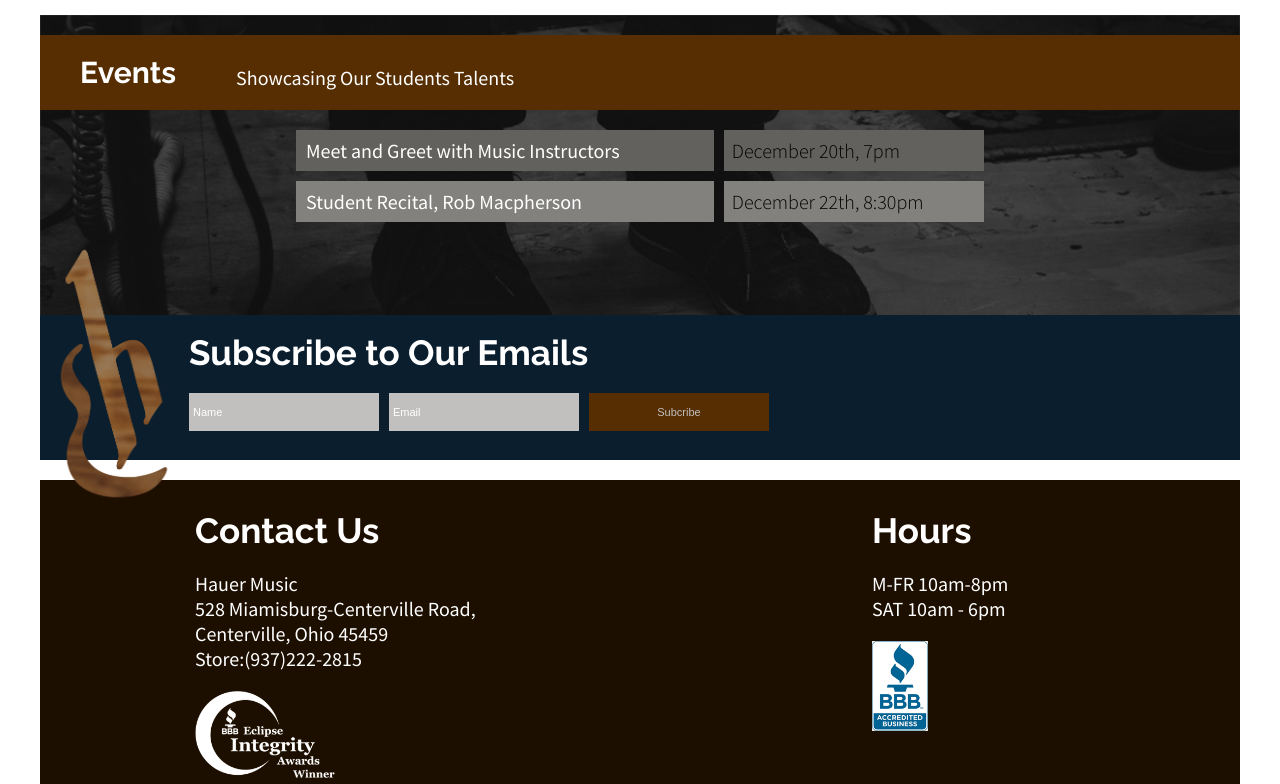
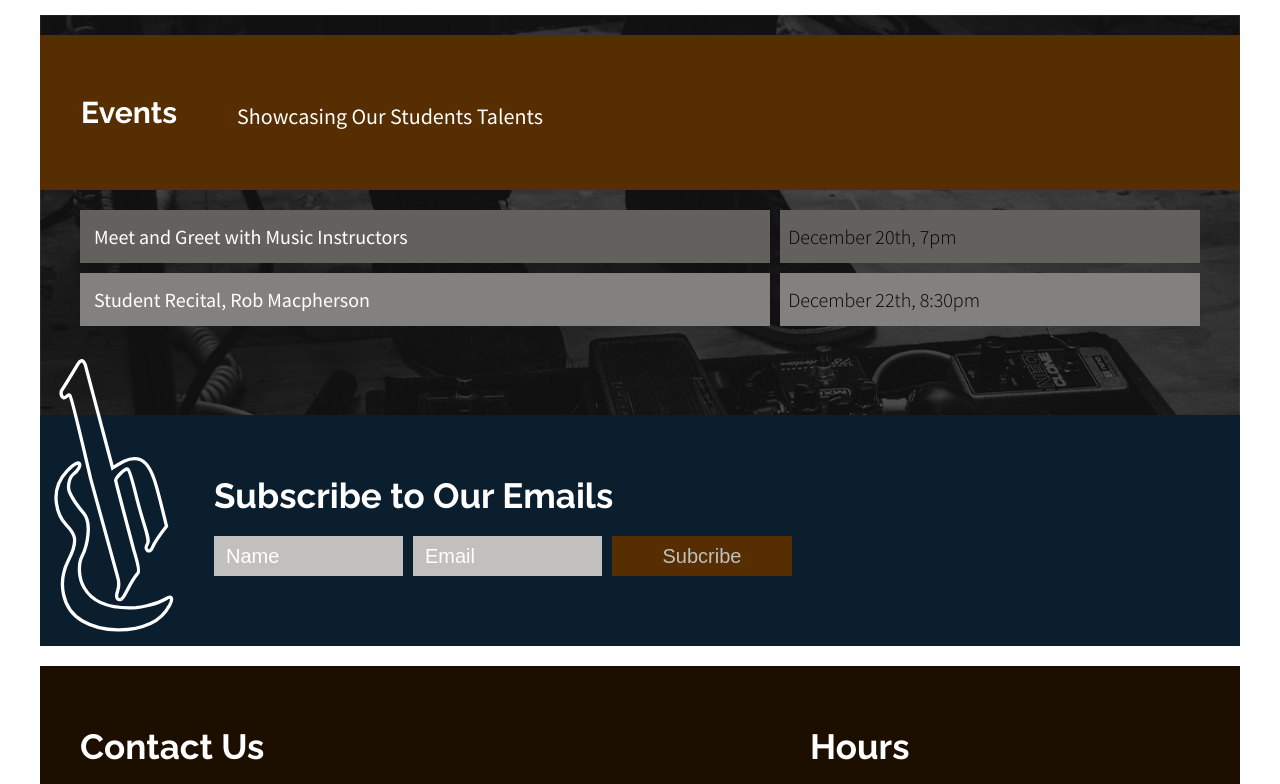
Before and after one commit to JuliaSchantz/webIII_PR03, a website: page src/index.html in a window 1280 px wide. Shown: the part 1460-2244 px from the top of the page. Drawn offline with Linux system fonts and the light colour scheme.

Commit message:
Refine css

```diff
--- a/src/css/footer.css
+++ b/src/css/footer.css
@@ -37,7 +37,7 @@
 
 @media (min-width: 768px) {
   .footer-contact {
-    width: 367px;
+    width: 400px;
   }
 
   .footer-hours {
@@ -47,4 +47,23 @@
 
 @media (min-width: 1200px) {
 
+  .bbb-logo {
+    width: 148px;
+  }
+
+  .eclipse-logo {
+    width: 380px;
+  }
+
+  .footer-contact {
+    width: 650px;
+  }
+
+  .footer-hours {
+    width: 390px;
+  }
+
+  .main-footer {
+    padding: 60px 0;
+  }
 }
--- a/src/css/home.css
+++ b/src/css/home.css
@@ -109,7 +109,7 @@
 }
 
 .main-image__header {
-  margin: 0 0 0 14px;
+  margin: 0 0 0 18px;
   padding: 25% 0;
   width: 70%;
 }
@@ -140,8 +140,8 @@
 .main-subscribe__name-input {
   margin: 0;
   padding: 7px 0 8px 4px;
-  width: 85px;
-  height: 15px;
+  width: 94px;
+  height: 18px;
   box-sizing: border-box;
   border: none;
   background-color: #C1C0BE;
@@ -151,7 +151,7 @@
   margin: 0 0 0 10px;
   padding: 7px 0 8px 4px;
   width: 105px;
-  height: 15px;
+  height: 18px;
   box-sizing: border-box;
   border: none;
   background-color: #C1C0BE;
@@ -288,13 +288,13 @@
   }
 
   .main-subscribe__name-input {
-    width: 190px;
+    width: 189px;
     height: 38px;
     margin-top: 10px;
   }
 
   .main-subscribe__email-input {
-    width: 190px;
+    width: 189px;
     height: 38px;
     margin-top: 10px;
   }
@@ -313,6 +313,10 @@
     padding-top: 172px;
   }
 
+  .about-location__text-subheader {
+    font-size: 2rem;
+  }
+
   .about-story {
     width: 590px;
     height: 428px;
@@ -323,11 +327,90 @@
     padding-top: 172px;
   }
 
+  .about-story__text-subheader {
+    font-size: 2rem;
+  }
+
   .brand-image {
     width: 310px;
+  }
+
+  .main-events {
+    margin-top: 20px;
+    padding-bottom: 200px;
+  }
+
+  .main-events__text-header {
+    margin-left: 41px;
+    padding: 60px 20px 60px 0;
+  }
+
+  .main-events__text-subheader {
+    font-size: 2.2rem;
+    padding: 45px 0 0 40px;
+  }
+
+  .main-events__table {
+    width: 1140px;
+  }
+
+  .main-events__table-name {
+    font-size: 2rem;
+    padding: 14px 14px 14px 14px;
+  }
+
+  .main-events__table-date {
+    font-size: 2rem;
   }
 
   .main-image {
     height: 700px;
   }
+
+  .main-subscribe__button {
+    width: 180px;
+    height: 40px;
+    padding: 0;
+    margin: 20px 0 0 10px;
+    font-size: 2rem;
+  }
+
+  .main-subscribe__data {
+    margin-bottom: 10px;
+  }
+
+  .main-subscribe__section {
+    padding: 60px 0;
+  }
+
+  .main-subscribe__header {
+    margin-top: 0;
+  }
+
+  .main-subscribe__image {
+    margin: -120px 40px -55px 14px;
+  }
+
+  .main-subscribe__email-input {
+    width: 189px;
+    height: 40px;
+    margin-top: 10px;
+    padding: 12px 0 8px 12px;
+  }
+
+  .main-subscribe__name-input {
+    width: 189px;
+    height: 40px;
+    margin-top: 10px;
+    padding: 12px 0 8px 12px;
+  }
+
+  ::placeholder {
+    font-size: 2rem;
+  }
+
+  .subscribe-image {
+    height: 400px;
+    margin-right:
+  }
 }
--- a/src/index.html
+++ b/src/index.html
@@ -90,7 +90,7 @@
 
     <div class="main-subscribe">
       <div class="main-subscribe__image">
-        <img class="subscribe-image single-logo" src="images/logo-hauer-single.png">
+        <img class="subscribe-image single-logo" src="images/hauer-single-responsive.svg">
       </div>
       <div class="main-subscribe__section">
         <div class="main-subscribe__header">
```
Also changed, not shown: src/images/hauer-single-responsive.svg (added), src/images/logo.svg (deleted).
